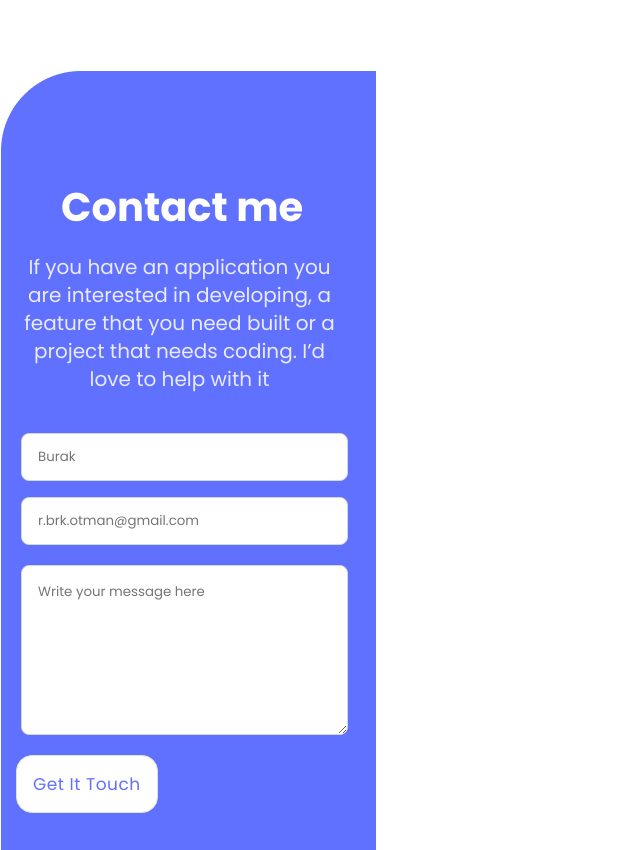
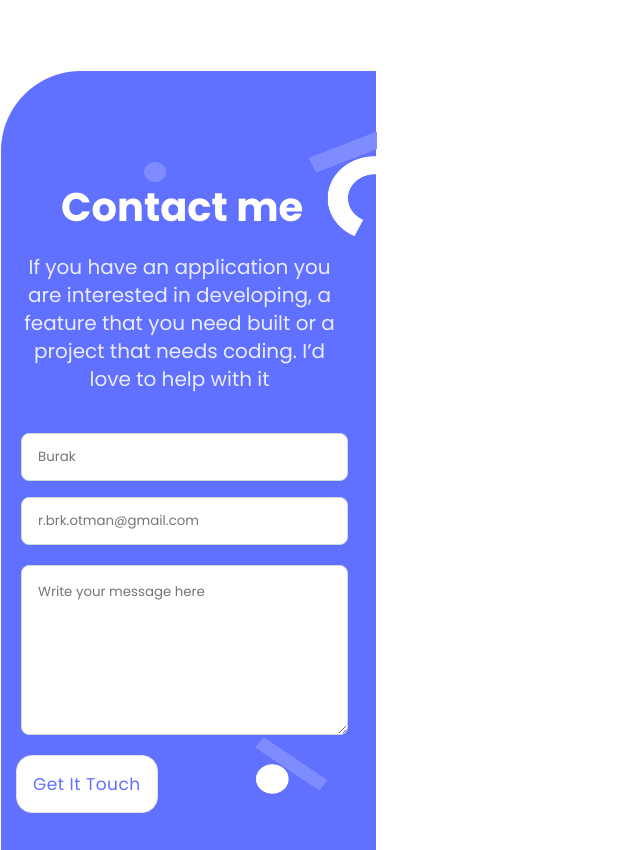
Before and after one commit to otmanTR/Portfolio-Project, a website: page index.html in a window 1280 px wide. Shown: the part 4660-5510 px from the top of the page, without its empty margins (0-640 px from the left). Drawn offline with Linux system fonts and the light colour scheme.

Commit message:
changed requires

```diff
--- a/index.html
+++ b/index.html
@@ -201,9 +201,12 @@
   </div>
         </div>
       </section>
-      <div >
+
+
       <footer class="contact-form">
+
       <form action="https://formspree.io/f/mjvznnga" method="post">
+        <img src="contact form shapes-mobile@2x.png" name="contact-form-background-image" class="contact-form-background-image">
         <ul class="form_items">
 <li class="form_items_1"> <h1 class="contact-title">Contact me</h1></li>
 <li class="form_items_1"><p class="contact-text">If you have an application you are interested in developing, a feature that you need built or a project that needs coding. I’d love to help with it</p></li>
@@ -215,5 +218,6 @@
       </form>
     </footer>
 
+
   </body>
 </html>
--- a/style.css
+++ b/style.css
@@ -510,12 +510,15 @@ body {
   background-image: url(./Contact\ me.png);
   padding-right: 30px;
   margin-left: -40px;
+
 }
 
 .form_items {
   flex-direction: row;
   text-decoration: none;
   margin-top: 100px;
+  margin-left: -20px;
+  padding-left: 20px;
 }
 
 .form_items_1 {
@@ -630,3 +633,12 @@ body {
   color: #ebebff;
   margin-bottom: 40px;
 }
+
+.contact-form-background-image {
+  position: absolute;
+  width: 233px;
+  height: 670.17px;
+  left: 153px;
+  margin-left: -10px;
+  margin-top: 49px;
+}
```
Also changed, not shown: contact form shapes-mobile@2x.png (renamed from Images/contact form shapes-mobile@2x.png).
